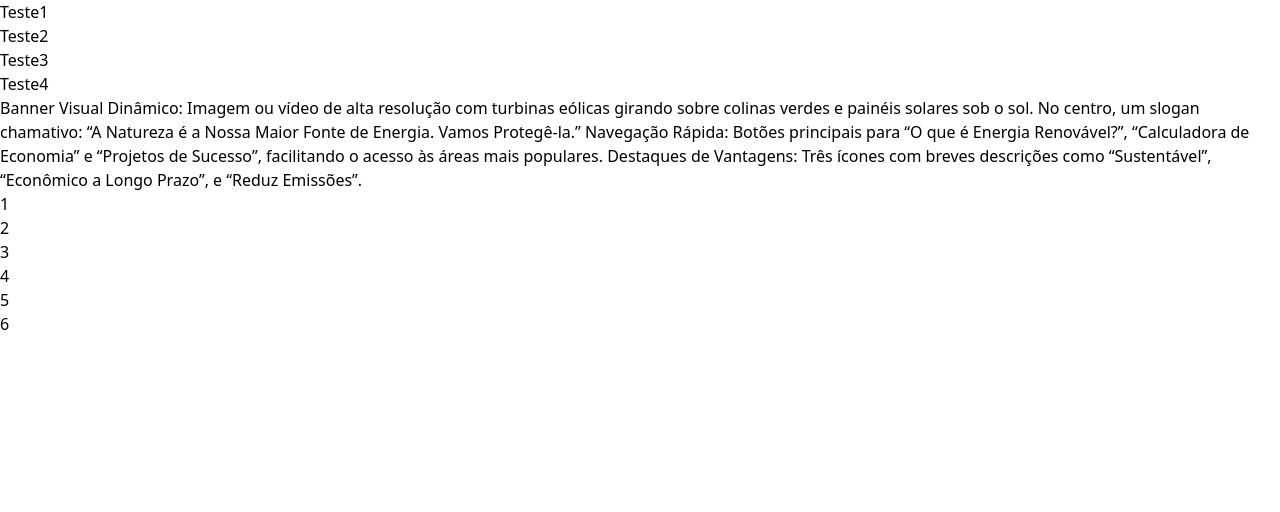
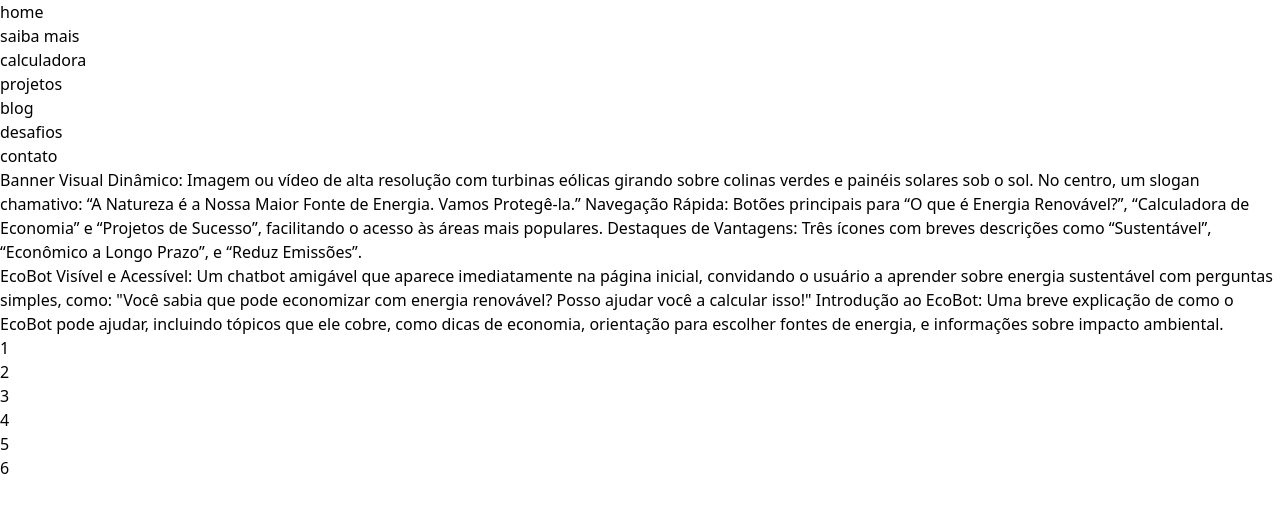
Before and after one commit to gusandrini/gs-2, a Next.js app in the folder gs/: page /conteudo-inicial in a window 1280 px wide. Shown: the top 512 px of the page. Built offline with nearby package versions, Linux system fonts and the light colour scheme.

Commit message:
adicionando base de conteúdos

```diff
--- a/gs/src/app/conteudo-inicial/page.tsx
+++ b/gs/src/app/conteudo-inicial/page.tsx
@@ -7,6 +7,9 @@ const Inicial = () => {
             Banner Visual Dinâmico: Imagem ou vídeo de alta resolução com turbinas eólicas girando sobre colinas verdes e painéis solares sob o sol. No centro, um slogan chamativo: “A Natureza é a Nossa Maior Fonte de Energia. Vamos Protegê-la.”
             Navegação Rápida: Botões principais para “O que é Energia Renovável?”, “Calculadora de Economia” e “Projetos de Sucesso”, facilitando o acesso às áreas mais populares.
             Destaques de Vantagens: Três ícones com breves descrições como “Sustentável”, “Econômico a Longo Prazo”, e “Reduz Emissões”.
+            <br />
+            EcoBot Visível e Acessível: Um chatbot amigável que aparece imediatamente na página inicial, convidando o usuário a aprender sobre energia sustentável com perguntas simples, como: "Você sabia que pode economizar com energia renovável? Posso ajudar você a calcular isso!"
+            Introdução ao EcoBot: Uma breve explicação de como o EcoBot pode ajudar, incluindo tópicos que ele cobre, como dicas de economia, orientação para escolher fontes de energia, e informações sobre impacto ambiental.
         </h3>
     </div>
   )
--- /dev/null
+++ b/gs/src/app/doacoes/page.tsx
@@ -0,0 +1,12 @@
+import React from 'react'
+
+const Doacoes = () => {
+  return (
+    <div>
+        <h3>
+            Botão de Doação e Voluntariado: Se houver vínculo com uma organização sem fins lucrativos, incentive doações para apoiar projetos de sustentabilidade.
+        </h3>
+    </div>
+  )
+}
+export default Doacoes;
--- a/gs/src/components/Cabecalho/page.tsx
+++ b/gs/src/components/Cabecalho/page.tsx
@@ -9,10 +9,13 @@ const Cabecalho = () => {
             <div className="menu">
                 <nav>
                 <ul>
-                    <li><Link href="/" className="link">Teste1</Link></li>
-                    <li><Link href="/" className="link">Teste2</Link></li>
-                    <li><Link href="/" className="link">Teste3</Link></li>
-                    <li><Link href="/" className="link">Teste4</Link></li>
+                    <li><Link href="/" className="link">home</Link></li>
+                    <li><Link href="/saiba-mais" className="link">saiba mais</Link></li>
+                    <li><Link href="/calculadora" className="link">calculadora</Link></li>
+                    <li><Link href="/projetos" className="link">projetos</Link></li>
+                    <li><Link href="/blog" className="link">blog</Link></li>
+                    <li><Link href="/desafios" className="link">desafios</Link></li>
+                    <li><Link href="/contato" className="link">contato</Link></li>
                 </ul>
                 </nav>
             </div>
--- a/gs/src/components/Rodape/page.tsx
+++ b/gs/src/components/Rodape/page.tsx
@@ -15,7 +15,6 @@ const Rodape = () => {
             </div>
 
             <div className="redes_sociais">
-                <div className="parceiros">
                 <h2 className="titulo_rodape"></h2>
                 <ul>
                     <li><Link className='' href='/'>4</Link></li>
@@ -23,7 +22,6 @@ const Rodape = () => {
                     <li><Link className='' href='/'>6</Link></li>
                 </ul>
             </div>
-            </div>
         </footer>
     </div>
   )
```
Lines whose indentation alone changed are shown as unchanged.
